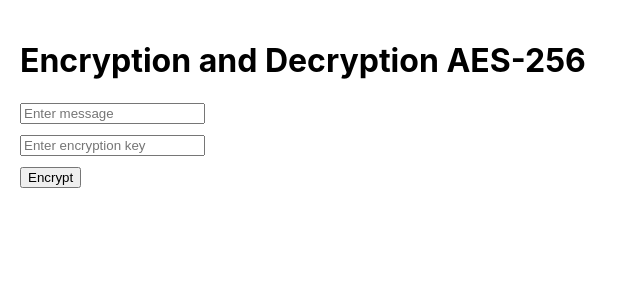
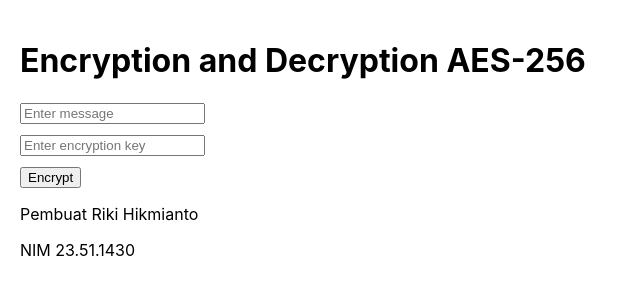
Before and after one commit to sayamelonk/aes-frontend, a React (Create React App) app: page / in a window 1280 px wide. Shown: the top 300 px of the page, without its empty margins (0-640 px from the left). Built offline with nearby package versions, Linux system fonts and the light colour scheme.

Commit message:
membuat footer

```diff
--- a/src/App.js
+++ b/src/App.js
@@ -95,6 +95,11 @@ function App() {
           )}
         </>
       )}
+
+      <footer>
+        <p>Pembuat Riki Hikmianto</p>
+        <p>NIM 23.51.1430</p>
+      </footer>
     </div>
   );
 }
```
